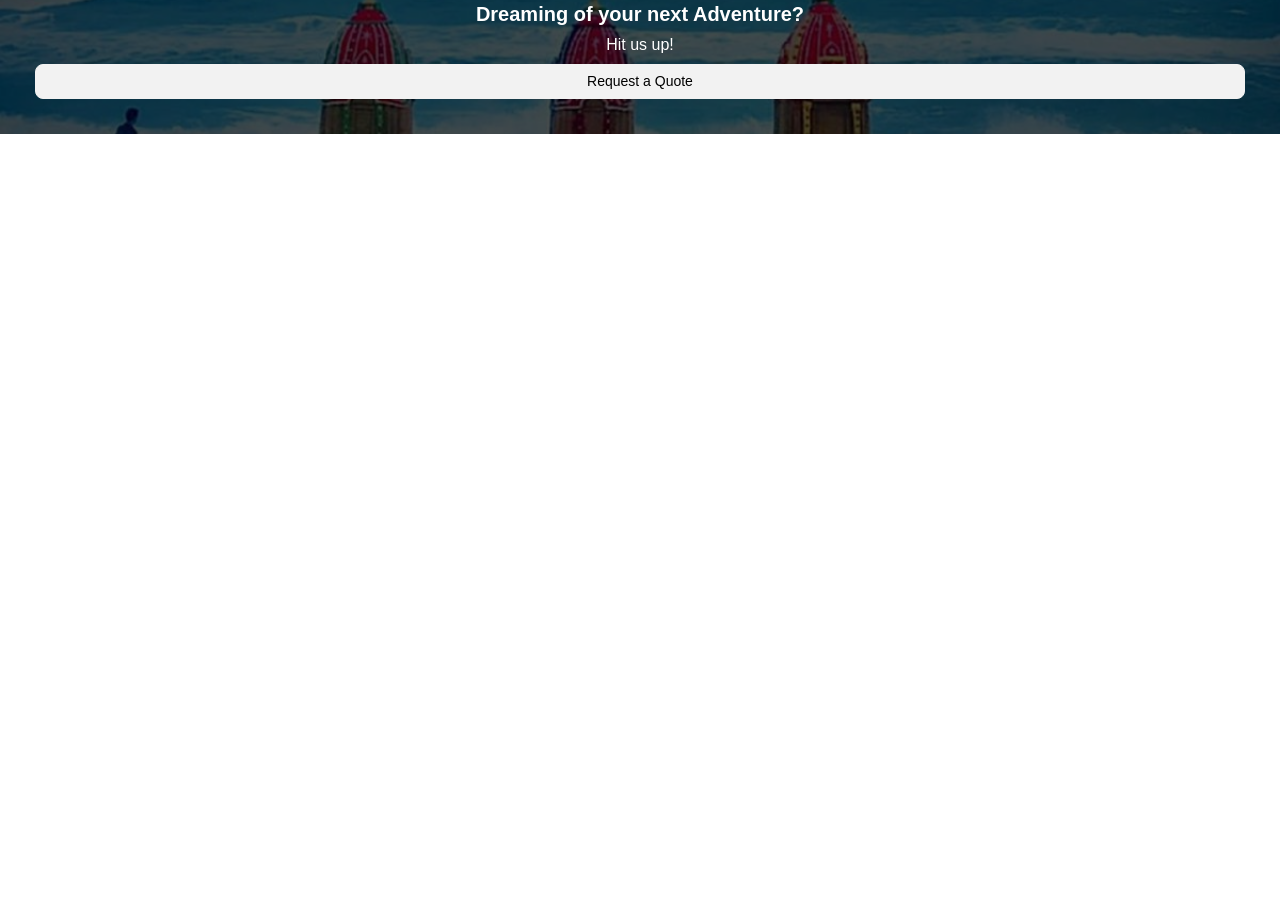
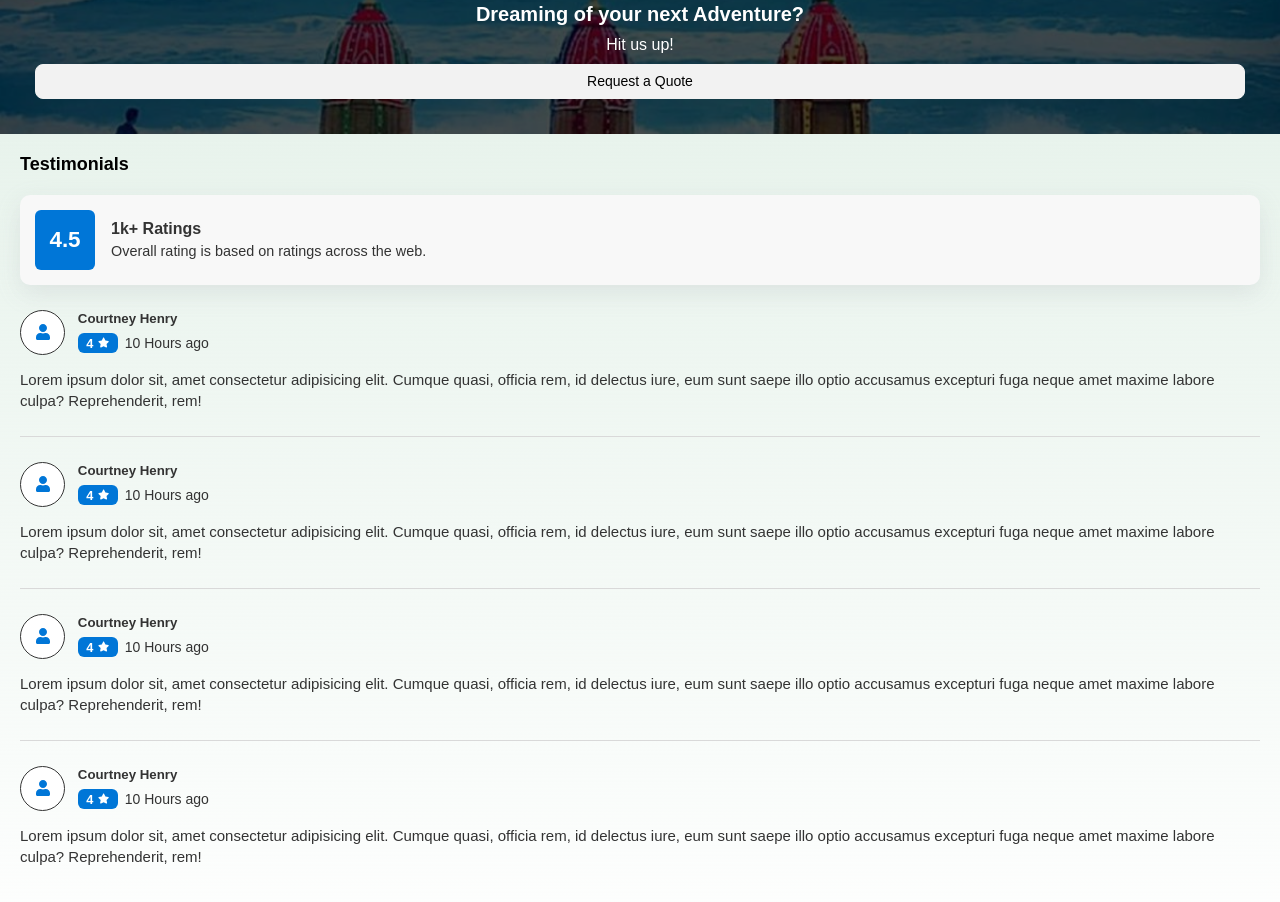
Before and after one commit to Abinashshasini/holiday-planner, a Next.js app: page / in a window 1280 px wide. Shown: the part 2015-2917 px from the top of the page. Before the commit the page ends 2169 px from the top, so only its background shows below. Built offline with nearby package versions, Linux system fonts and the light colour scheme.

Commit message:
Why cjose holiday planner

```diff
--- a/src/app/globals.css
+++ b/src/app/globals.css
@@ -2,7 +2,8 @@
   --color-primary: #0076d7;
   --color-secondary: #313341;
   --color-black: #000;
-  --color-white: #fff
+  --color-white: #fff;
+  --color-black-shade-one: #333333;
 }
 
 html,
--- a/src/app/page.tsx
+++ b/src/app/page.tsx
@@ -6,6 +6,7 @@ import RFQCard from '@/components/rfq-card';
 import OurPackages from '@/components/our-packages';
 import GetInTouch from '@/components/get-in-touch';
 import WhyChooseUs from '@/components/why-choose';
+import Ratings from '@/components/ratings';
 
 export default function Home() {
   return (
@@ -17,6 +18,7 @@ export default function Home() {
       <GetInTouch />
       <WhyChooseUs />
       <RFQCard />
+      <Ratings />
     </div>
   );
 }
--- a/src/components/heading/index.tsx
+++ b/src/components/heading/index.tsx
@@ -5,7 +5,7 @@ const Heading = ({
   textTwo,
 }: {
   textOne: string;
-  textTwo: string;
+  textTwo?: string;
 }) => {
   return (
     <h1 className="global__heading">
--- /dev/null
+++ b/src/components/ratings/UserRatingCard.tsx
@@ -0,0 +1,31 @@
+import React from 'react';
+import { FaUser, FaStar } from 'react-icons/fa';
+import classes from './ratings.module.scss';
+
+const UserRatingCard = () => {
+  return (
+    <div className={classes.userRatingcontainer}>
+      <div className={classes.topSectionWrp}>
+        <div className={classes.userIcon}>
+          <FaUser />
+        </div>
+        <div className={classes.userInfo}>
+          <h5>Courtney Henry</h5>
+          <div className={classes.userratingDetails}>
+            <div className={classes.userRating}>
+              4 <FaStar />
+            </div>
+            <p>10 Hours ago</p>
+          </div>
+        </div>
+      </div>
+      <p className={classes.userReview}>
+        Lorem ipsum dolor sit, amet consectetur adipisicing elit. Cumque quasi,
+        officia rem, id delectus iure, eum sunt saepe illo optio accusamus
+        excepturi fuga neque amet maxime labore culpa? Reprehenderit, rem!
+      </p>
+    </div>
+  );
+};
+
+export default UserRatingCard;
--- /dev/null
+++ b/src/components/ratings/index.tsx
@@ -0,0 +1,28 @@
+import React from 'react';
+import UserRatingCard from './UserRatingCard';
+import classes from './ratings.module.scss';
+import Heading from '../heading';
+
+const Ratings = () => {
+  return (
+    <div className={classes.container}>
+      <Heading textOne="Testimonials" />
+
+      <div className={classes.overalRatingcontainer}>
+        <div className={classes.overalRatingWraper}>
+          <h3>4.5</h3>
+        </div>
+        <div className={classes.textWarper}>
+          <h4>1k+ Ratings</h4>
+          <p>Overall rating is based on ratings across the web.</p>
+        </div>
+      </div>
+      <UserRatingCard />
+      <UserRatingCard />
+      <UserRatingCard />
+      <UserRatingCard />
+    </div>
+  );
+};
+
+export default Ratings;
--- /dev/null
+++ b/src/components/ratings/ratings.module.scss
@@ -0,0 +1,131 @@
+.container {
+  padding: 20px;
+  background: linear-gradient(180deg, #e8f3ec 0%, rgba(232, 243, 236, 0) 100%);
+  padding-bottom: 100px;
+}
+
+.overalRatingcontainer {
+  padding: 15px 15px;
+  background: #f8f8f8;
+  border-radius: 10px;
+  display: flex;
+  justify-content: flex-start;
+  gap: 1rem;
+  align-items: center;
+  box-shadow: rgba(149, 157, 165, 0.2) 0px 8px 24px;
+}
+
+.overalRatingWraper {
+  background-color: var(--color-primary);
+  height: 60px;
+  width: 60px;
+  display: flex;
+  justify-content: center;
+  align-items: center;
+  color: var(--color-white);
+  font-size: 1.2rem;
+  font-weight: 600;
+  border-radius: 6px;
+  flex-shrink: 0;
+}
+
+.textWarper {
+  display: flex;
+  flex-direction: column;
+  gap: 5px;
+
+  & > h4 {
+    font-size: 1rem;
+    font-weight: 700;
+    color: var(--color-black-shade-one);
+  }
+
+  & > p {
+    font-size: 0.9rem;
+    font-weight: 500;
+    color: var(--color-black-shade-one);
+  }
+}
+
+/* User Rating CSS starts */
+.userRatingcontainer {
+  padding: 25px 0;
+  border-bottom: 1.2px solid #d9d9d9;
+
+  &:last-child {
+    border-bottom: none;
+  }
+}
+
+.topSectionWrp {
+  display: flex;
+  justify-content: flex-start;
+  gap: 0.8rem;
+  align-items: center;
+}
+
+.userIcon {
+  height: 45px;
+  width: 45px;
+  flex-shrink: 0;
+  border-radius: 50%;
+  display: flex;
+  justify-content: center;
+  align-items: center;
+  border: 0.3px solid var(--color-black-shade-one);
+  background-color: var(--color-white);
+
+  & > svg {
+    height: 1rem;
+    width: 1rem;
+    color: var(--color-primary);
+  }
+}
+
+.userInfo > h5 {
+  font-size: 600;
+  margin-bottom: 7px;
+  color: var(--color-black-shade-one);
+}
+
+.userratingDetails {
+  display: flex;
+  gap: 7px;
+  align-items: center;
+
+  & > p {
+    font-size: 0.9rem;
+    color: var(--color-black-shade-one);
+    font-size: 14px;
+    font-weight: 500;
+  }
+}
+
+.userRating {
+  width: 40px;
+  height: 20px;
+  background: var(--color-primary);
+  border-radius: 6px;
+  color: var(--color-white);
+  display: flex;
+  justify-content: center;
+  align-items: center;
+  font-size: 0.8rem;
+  font-weight: 700;
+  flex-shrink: 0;
+
+  & > svg {
+    font-size: 0.7rem;
+    margin-left: 5px;
+    position: relative;
+    top: -1px;
+  }
+}
+
+.userReview {
+  margin-top: 14px;
+  line-height: 1.4;
+  font-weight: 500;
+  font-size: 15px;
+  color: var(--color-black-shade-one);
+}
--- a/src/components/rfq-card/rfqCard.module.scss
+++ b/src/components/rfq-card/rfqCard.module.scss
@@ -1,6 +1,5 @@
 .container {
   padding: 0;
-  margin-bottom: 20px;
 }
 
 .wrapper {
```
